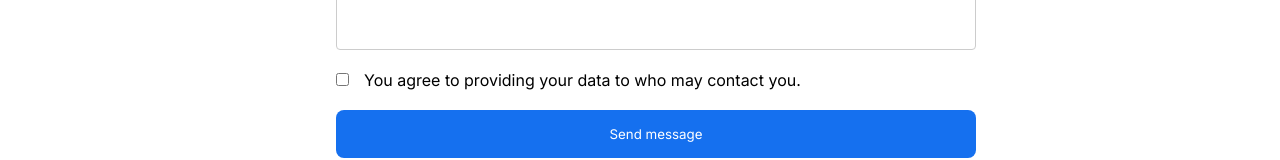
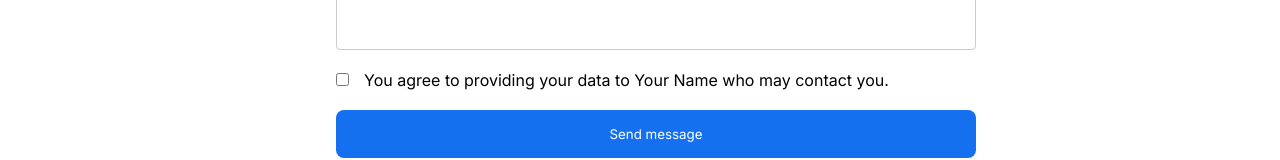
Before and after one commit to doziem/link_tree_app, a React (Create React App) app: page /contact in a window 1280 px wide. Shown: the part 448-608 px from the top of the page. Built offline with nearby package versions, Linux system fonts and the light colour scheme.

Commit message:
corrected the name variable

```diff
--- a/src/pages/Contact.js
+++ b/src/pages/Contact.js
@@ -3,13 +3,15 @@ import React from 'react';
 import { useState } from 'react';
 
 const Contact = () => {
-  const [name, setName] = useState('');
   const [firstName, setFirstName] = useState('');
   const [lastName, setLastName] = useState('');
   const [email, setEmail] = useState('');
   const [message, setMessage] = useState('');
   const [check, setCheck] = useState(false);
 
+  const name = 'Your Name';
+
+  //   checkbox handler
   const handleCheck = () => {
     setCheck((prev) => !prev);
   };
```
